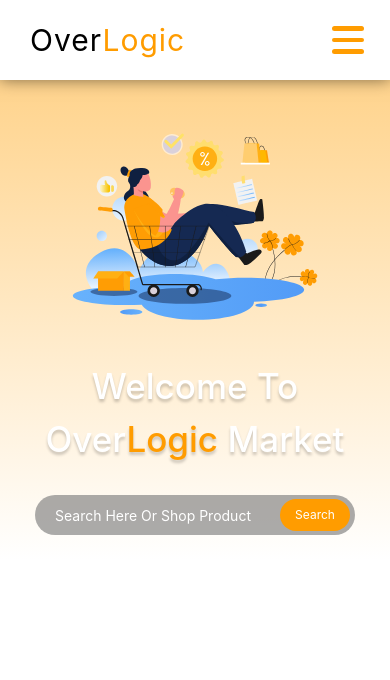
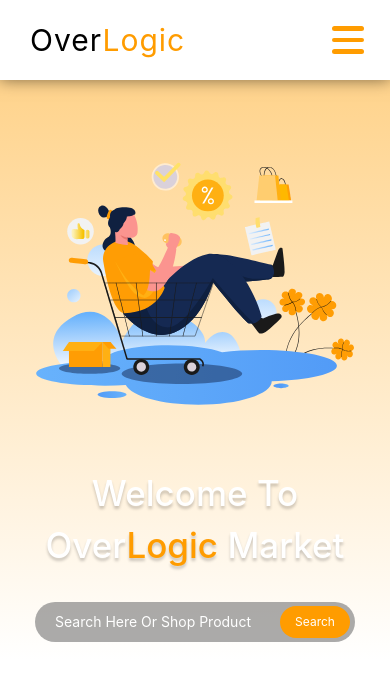
Before and after one commit to FJR-Overlogic/nextts-ovlomarket, a Next.js app: page / in a window 390 px wide. Shown: the top 680 px of the page. Built offline with nearby package versions, Linux system fonts and the light colour scheme.

Commit message:
Update: header view

```diff
--- a/src/components/elements/header/header.module.css
+++ b/src/components/elements/header/header.module.css
@@ -1,38 +1,42 @@
 .header {
-  margin-top: 100px;
+  margin-top: 80px;
   display: flex;
   justify-content: center;
   align-items: center;
 }
 
 .header-container {
-  height: 500px;
-  border-radius: 5px;
-  width: 1200px;
+  height: 600px;
+  width: 100%;
+  /* background-color: #ffebc8; */
+  /* background: linear-gradient(to bottom, #ffb133b2, #ffebc8); */
+  /* background: linear-gradient(to bottom, #ffbe54b2, rgba(237, 237, 237, 0.826)); */
   background: linear-gradient(to bottom, #ffbe54b2, white);
-  /* background: linear-gradient(to bottom, #ffbe54b2, rgba(237, 237, 237, 0.826)); */
   display: flex;
+  justify-content: space-around;
+  align-items: center;
 }
 
 .lottie-header {
-  height: 460px;
+  height: 500px;
 }
 
 .title-input-box {
   flex-direction: column;
-  margin-left: 100px;
   display: flex;
   align-items: center;
   justify-content: center;
+  margin-right: 50px;
 }
 
 .title-header {
-  font-size: 50px;
+  font-size: 55px;
   font-weight: 500;
   color: white;
   text-shadow: 0px 3px 3px rgba(0, 0, 0, 0.2);
   text-align: center;
   margin-bottom: 40px;
+  cursor: default;
 }
 
 .search-box {
@@ -62,7 +66,6 @@
 
 .search-box input::placeholder {
   color: white;
-  margin-left: 20px;
   font-weight: thin;
 }
 
@@ -87,7 +90,17 @@
   color: #ff9c00;
 }
 
-@media (max-width: 768px) {
+@media (max-width : 800px){
+  .lottie-header {
+    height: 800px;
+  }
+
+  .title-header{
+    font-size: 45px;
+  }
+}
+
+@media (max-width: 767px) {
   .header {
     margin-top: 60px;
   }
@@ -95,15 +108,15 @@
   .header-container {
     flex-direction: column;
     width: 100%;
-    border-radius: 0px;
   }
 
   .lottie-header {
-    height: 300px;
+    height: 400px;
   }
 
   .title-input-box {
-    margin-left: 0px;
+    margin: 0px;
+    margin-right: 0px;
   }
 
   .title-header {
```
